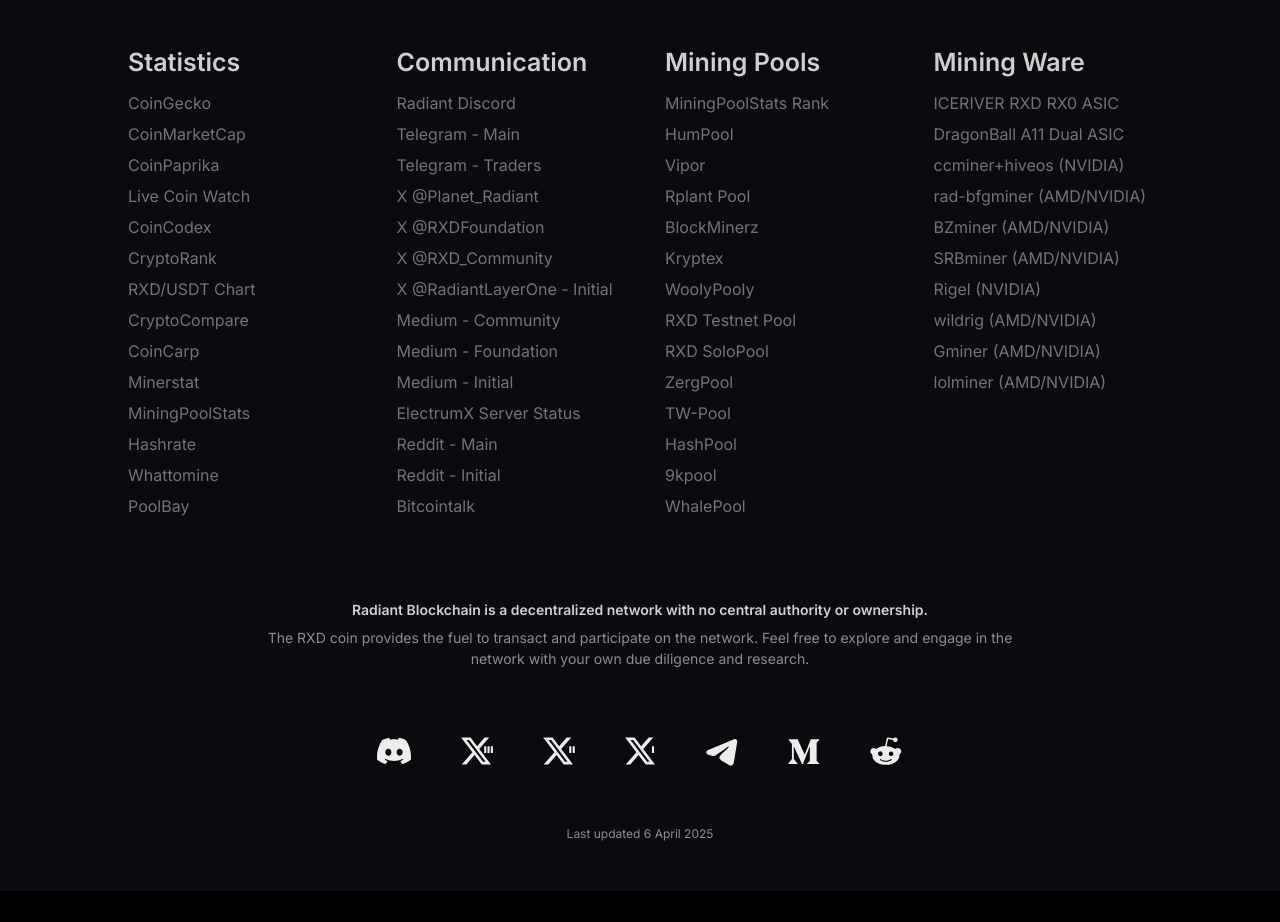
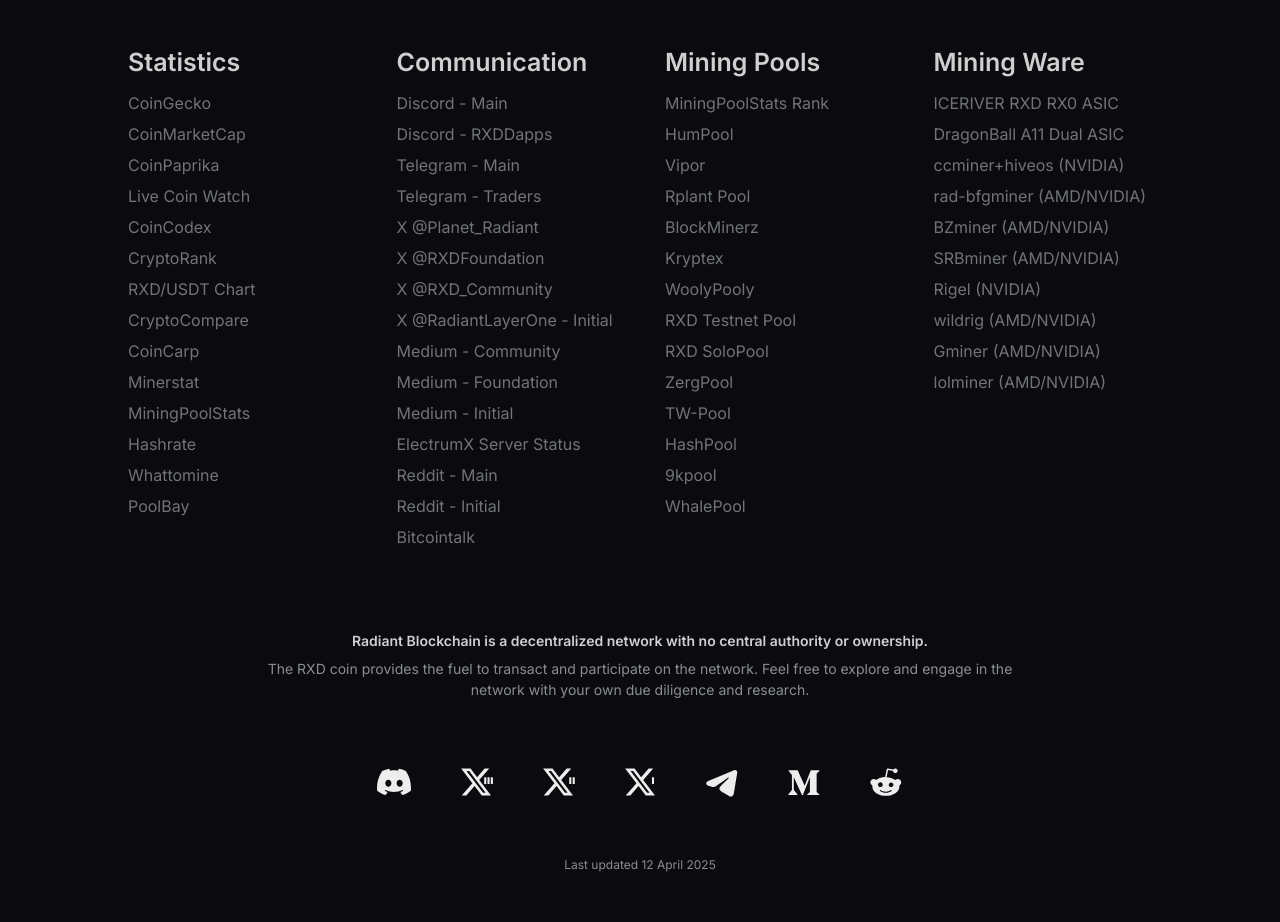
Before and after one commit to RadiantBlockchain-Community/radiant-rxd-website, a plain HTML site: page 404.html in a window 1280 px wide. Shown: the part 1193-2115 px from the top of the page. Before the commit the page ends 2084 px from the top, so only its background shows below. Drawn offline with Linux system fonts and the light colour scheme; no server answers.

Commit message:
include RXDDapps links

```diff
--- a/404.html
+++ b/404.html
@@ -294,7 +294,8 @@
               </li>
               <li class="footer__item">
                 <h4 class="footer-h4">Communication</h4>
-                <div><a href="https://discord.gg/radiantblockchain" target="_blank">Radiant Discord</a></div>
+                <div><a href="https://discord.gg/radiantblockchain" target="_blank">Discord - Main</a></div>
+                <div><a href="https://discord.gg/BccnsD3Gsh" target="_blank">Discord - RXDDapps</a></div>
                 <div><a href="https://t.me/RadiantBlockchain" target="_blank">Telegram - Main</a></div>
                 <div><a href="https://t.me/RadiantBlockchainTraders" target="_blank">Telegram - Traders</a></div>
                 <div><a href="https://x.com/Planet_Radiant" target="_blank">X @Planet_Radiant</a></div>
@@ -447,7 +448,7 @@
 
   <section class="text-center padding-bottom-lg">
     <div class="container max-width-md">
-      <p class="footer-text-last-update">Last updated 6 April 2025</p>
+      <p class="footer-text-last-update">Last updated 12 April 2025</p>
     </div>
   </section>
   <!-- end Footer -->
```
Also changed, not shown: ambassadors.html (+3 -2 lines), get-rxd.html (+3 -2 lines), glyphs-guide.html (+3 -2 lines), glyphs-protocol-guide.html (+3 -2 lines), guides.html (+3 -2 lines), index.html (+2 -1 lines), initiatives.html (+3 -2 lines), node-network.html (+3 -2 lines), participate.html (+3 -2 lines), rxd-brand-guide.html (+3 -2 lines).
